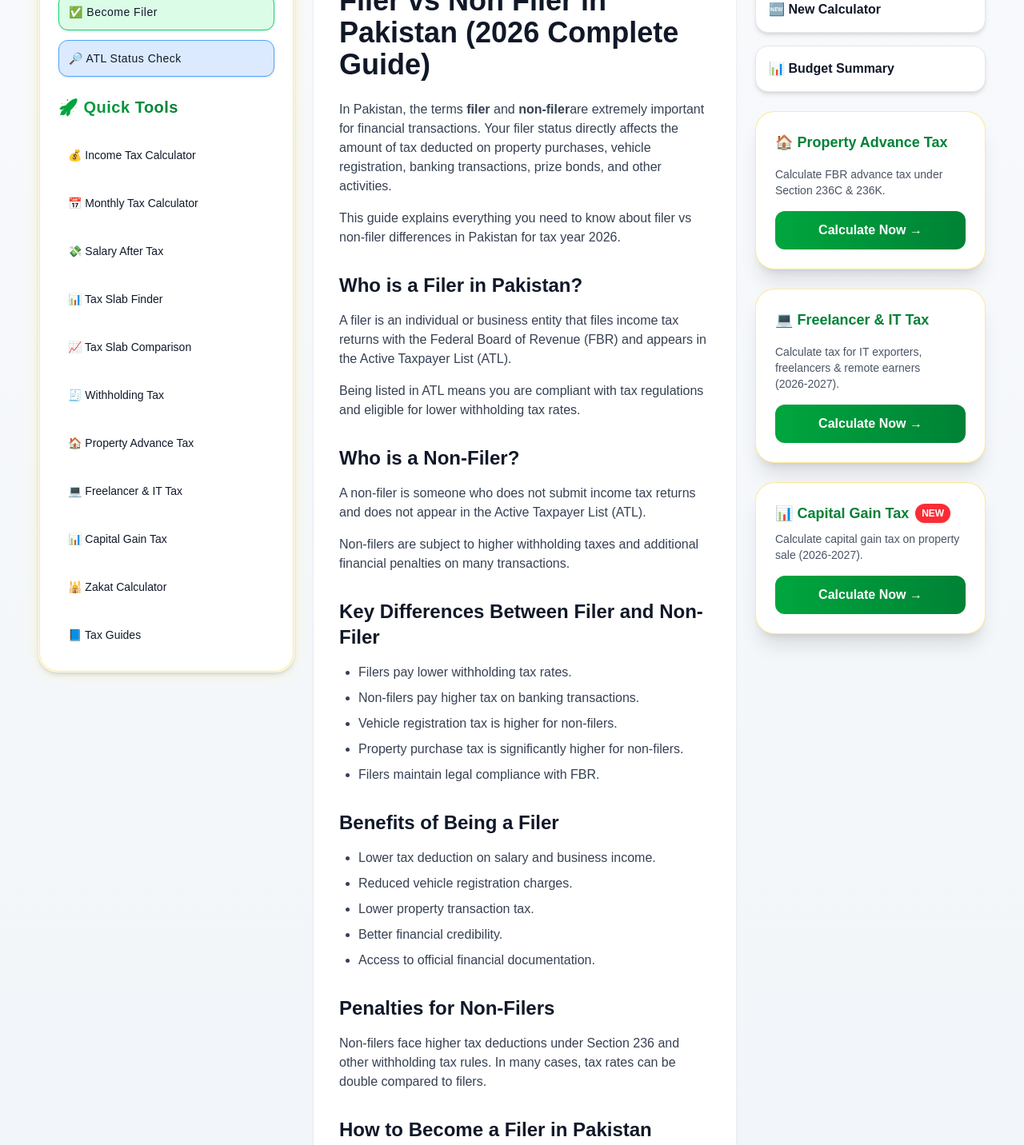
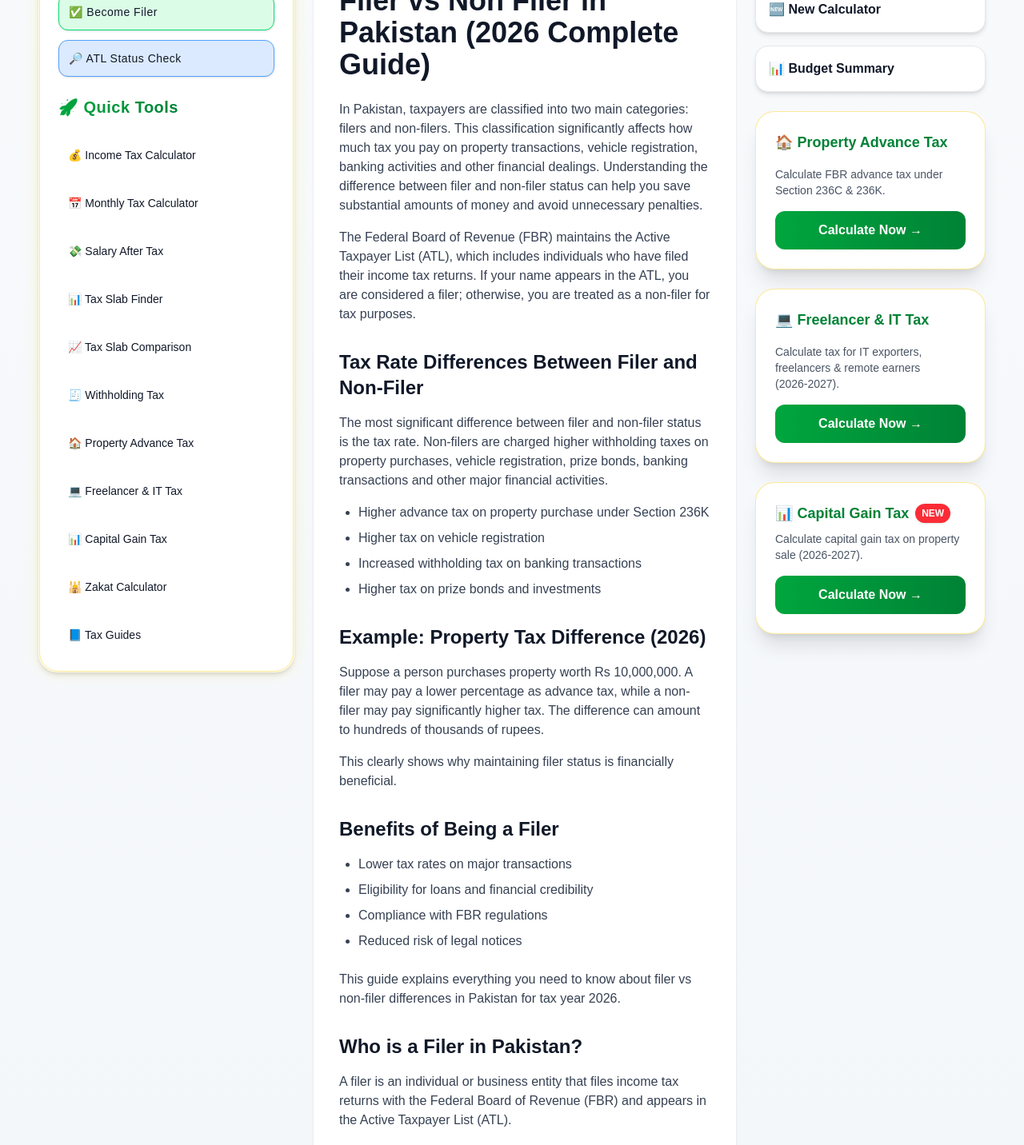
Before and after one commit to muhammadobaid1986/fbrtaxcalculators, a Next.js app: page /filer-vs-non-filer-2025 in a window 1280 px wide. Shown: the part 300-1732 px from the top of the page at 80% size. Built offline with nearby package versions, Linux system fonts and the light colour scheme.

Commit message:
Expanded filer vs non-filer guide with examples, benefits and FAQ

```diff
--- a/app/filer-vs-non-filer-2025/page.tsx
+++ b/app/filer-vs-non-filer-2025/page.tsx
@@ -13,11 +13,62 @@ export default function Page() {
       </h1>
 
       <p className="mb-4 text-gray-700">
-        In Pakistan, the terms <strong>filer</strong> and <strong>non-filer</strong>
-        are extremely important for financial transactions. Your filer status
-        directly affects the amount of tax deducted on property purchases,
-        vehicle registration, banking transactions, prize bonds, and other activities.
-      </p>
+In Pakistan, taxpayers are classified into two main categories: filers and non-filers.
+This classification significantly affects how much tax you pay on property transactions,
+vehicle registration, banking activities and other financial dealings.
+Understanding the difference between filer and non-filer status can help you
+save substantial amounts of money and avoid unnecessary penalties.
+</p>
+
+<p className="mb-4 text-gray-700">
+The Federal Board of Revenue (FBR) maintains the Active Taxpayer List (ATL),
+which includes individuals who have filed their income tax returns.
+If your name appears in the ATL, you are considered a filer; otherwise,
+you are treated as a non-filer for tax purposes.
+</p>
+
+<h2 className="text-2xl font-semibold mt-8 mb-4">
+Tax Rate Differences Between Filer and Non-Filer
+</h2>
+
+<p className="mb-4 text-gray-700">
+The most significant difference between filer and non-filer status is the tax rate.
+Non-filers are charged higher withholding taxes on property purchases, vehicle
+registration, prize bonds, banking transactions and other major financial activities.
+</p>
+
+<ul className="list-disc pl-6 space-y-2 mb-6 text-gray-700">
+  <li>Higher advance tax on property purchase under Section 236K</li>
+  <li>Higher tax on vehicle registration</li>
+  <li>Increased withholding tax on banking transactions</li>
+  <li>Higher tax on prize bonds and investments</li>
+</ul>
+
+<h2 className="text-2xl font-semibold mt-8 mb-4">
+Example: Property Tax Difference (2026)
+</h2>
+
+<p className="mb-4 text-gray-700">
+Suppose a person purchases property worth Rs 10,000,000.
+A filer may pay a lower percentage as advance tax, while a non-filer
+may pay significantly higher tax. The difference can amount to
+hundreds of thousands of rupees.
+</p>
+
+<p className="mb-4 text-gray-700">
+This clearly shows why maintaining filer status is financially beneficial.
+</p>
+
+<h2 className="text-2xl font-semibold mt-8 mb-4">
+Benefits of Being a Filer
+</h2>
+
+<ul className="list-disc pl-6 space-y-2 mb-6 text-gray-700">
+  <li>Lower tax rates on major transactions</li>
+  <li>Eligibility for loans and financial credibility</li>
+  <li>Compliance with FBR regulations</li>
+  <li>Reduced risk of legal notices</li>
+</ul>
 
       <p className="mb-4 text-gray-700">
         This guide explains everything you need to know about filer vs non-filer
@@ -143,6 +194,47 @@ export default function Page() {
         </a>
       </div>
 
+      <div className="mt-10 border-t pt-6 text-gray-700 space-y-3">
+
+  <p>
+    To understand how income tax is calculated, read our
+    <a href="/how-income-tax-works-in-pakistan" className="text-green-600 font-semibold ml-1">
+      Complete Income Tax Guide
+    </a>.
+  </p>
+
+  <p>
+    You can also estimate your tax using our
+    <a href="/" className="text-green-600 font-semibold ml-1">
+      Income Tax Calculator
+    </a>.
+  </p>
+
+</div>
+
+<h2 className="text-2xl font-semibold mt-10 mb-4">
+Frequently Asked Questions
+</h2>
+
+<div className="space-y-6 text-gray-700">
+
+  <div>
+    <p className="font-semibold">How can I check my filer status?</p>
+    <p>You can check your name in the FBR Active Taxpayer List (ATL) online.</p>
+  </div>
+
+  <div>
+    <p className="font-semibold">Can a non-filer become a filer?</p>
+    <p>Yes, by submitting your income tax return through IRIS portal.</p>
+  </div>
+
+  <div>
+    <p className="font-semibold">Do non-filers pay double tax?</p>
+    <p>Non-filers generally pay significantly higher withholding tax rates.</p>
+  </div>
+
+</div>
+
     </div>
   );
 }
```
